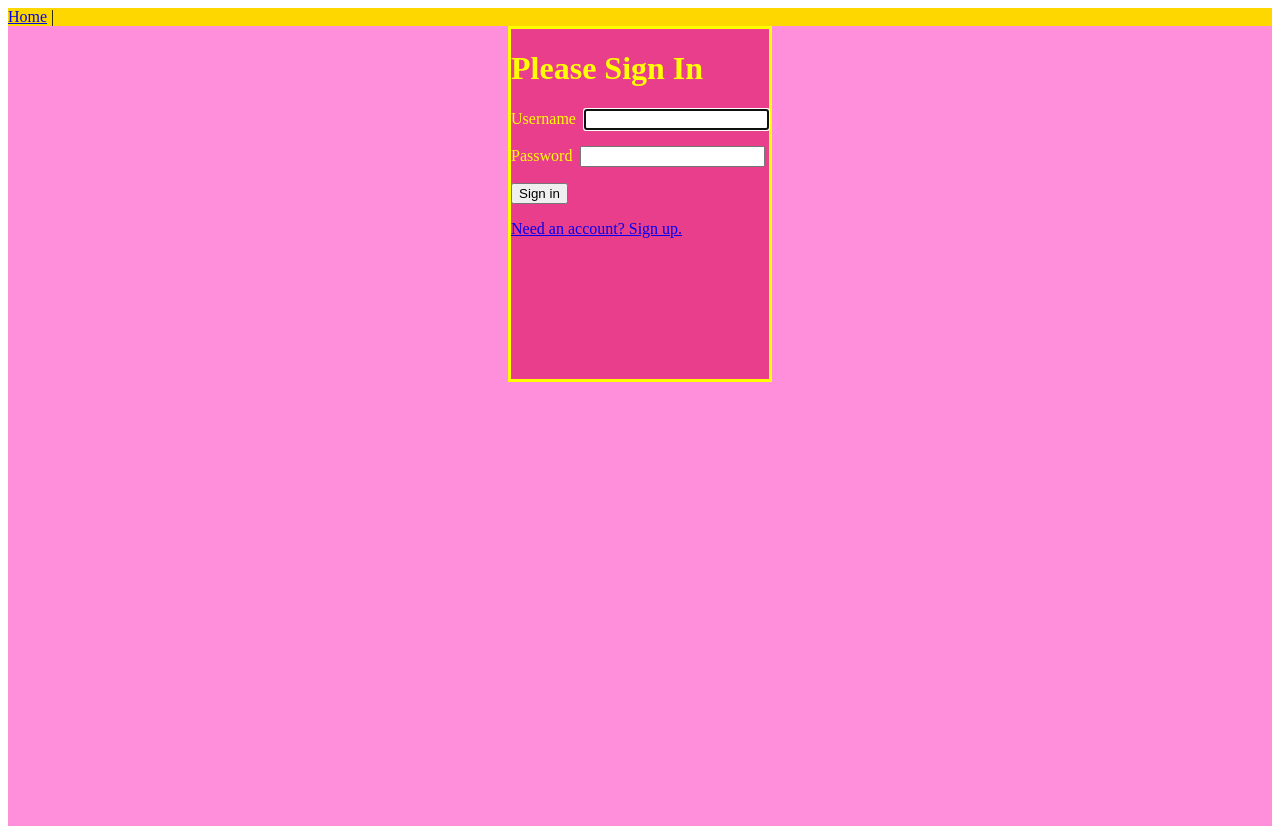
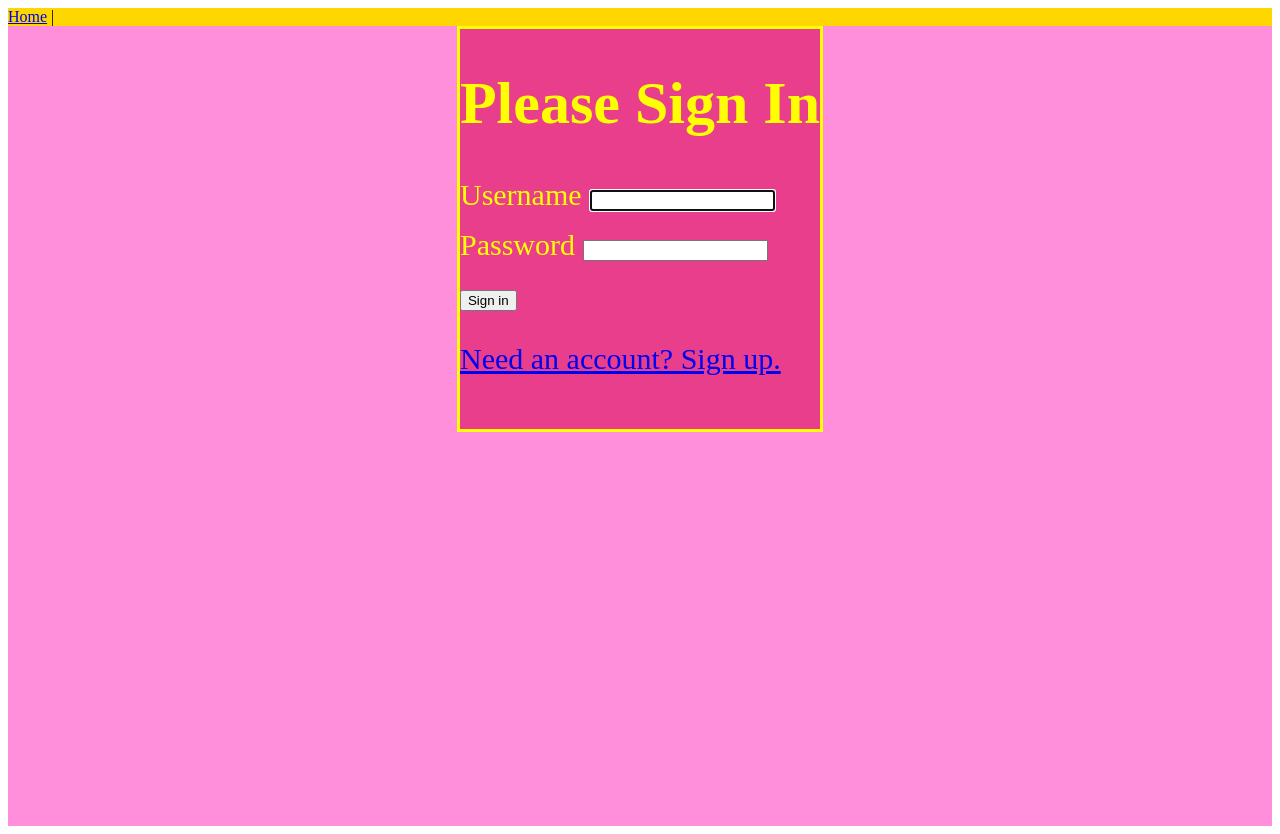
Before and after one commit to mioaTE/final-capstone, a Vue app in the folder vue/: page /login in a window 1280 px wide. Built offline with nearby package versions, Linux system fonts and the light colour scheme.

Commit message:
CSS for Login page

```diff
--- a/vue/src/views/Login.vue
+++ b/vue/src/views/Login.vue
@@ -65,7 +65,8 @@ export default {
 form {
   background-color: #e83e8c;
   font-family: "Snell Roundhand", cursive;
-  max-height: 350px;
+  font-size: 30px;
+  max-height: 400px;
   border-style: solid;
   border-color: yellow;
 }
```
